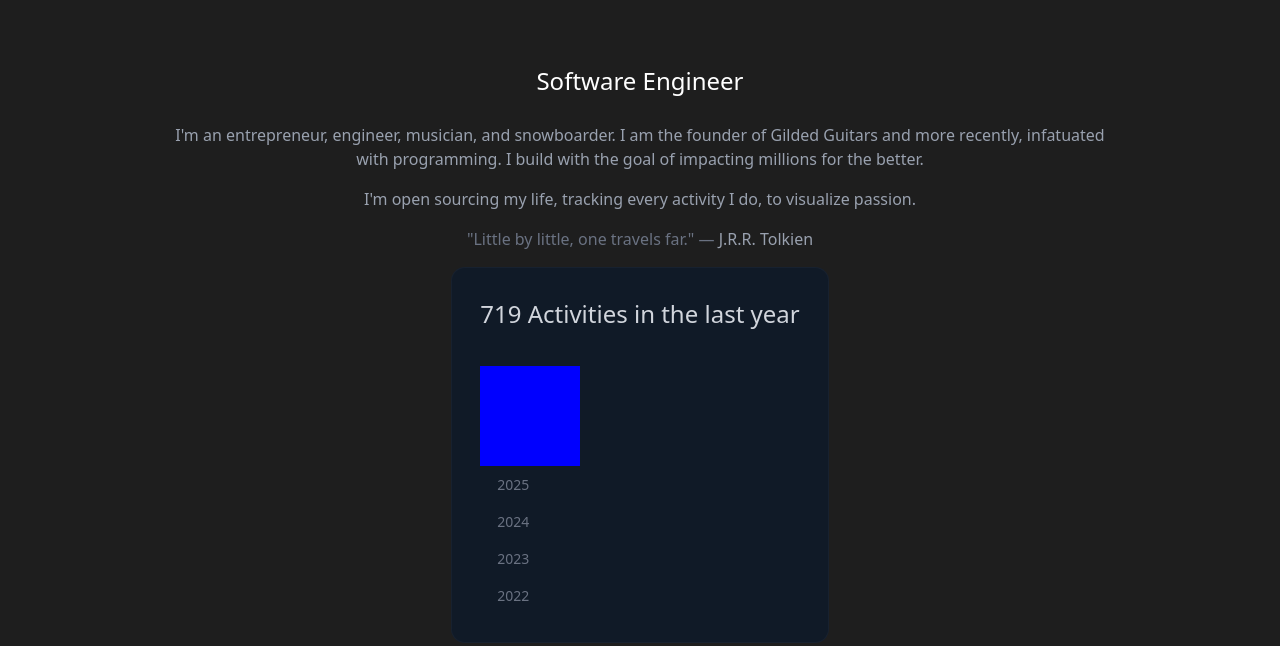
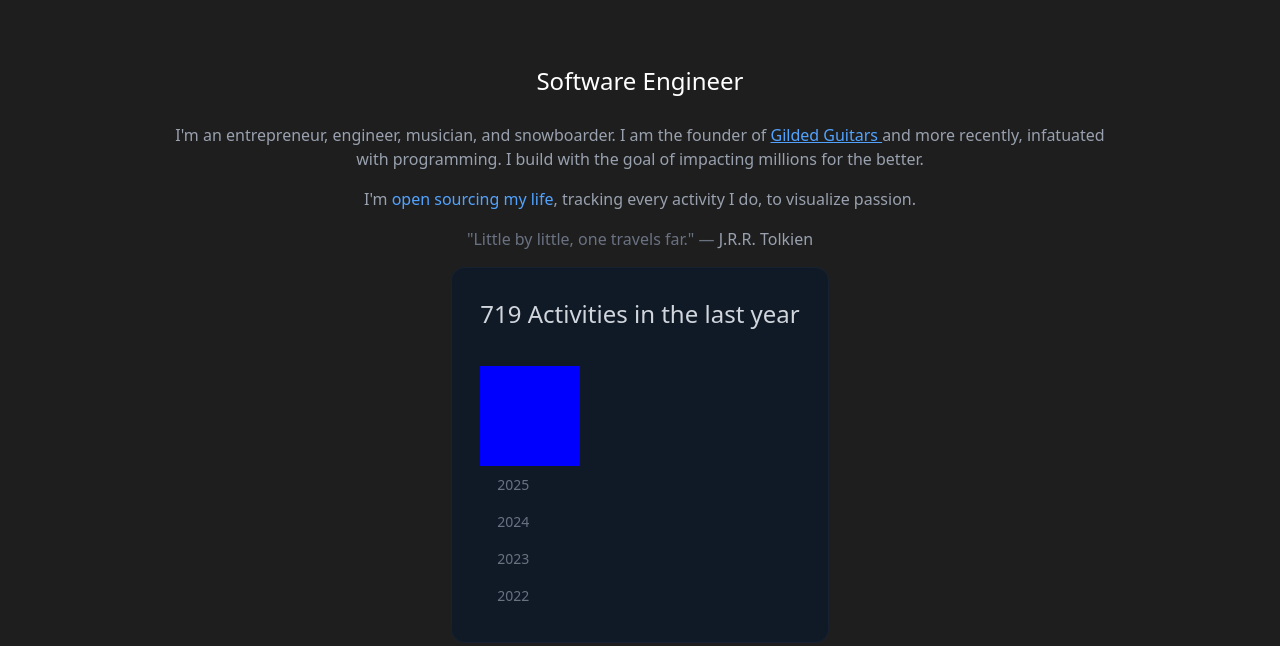
Before and after one commit to Mike-Medvedev/MichaelMedvedev-Website, a website with bundled scripts: page client/index.html in a window 1280 px wide. Shown: the part 370-1016 px from the top of the page. Built offline with nearby package versions, Linux system fonts and the light colour scheme; files whose address does not match are found by name.

Commit message:
implemented a tag design

```diff
--- a/client/index.html
+++ b/client/index.html
@@ -32,8 +32,8 @@
         <section class="main-section">
             <h1>Michael <span class="text-gradient">Medvedev</span></h1>
             <p class="text-xl">Software Engineer</p>
-            <p class="text-muted-extra">I'm an entrepreneur, engineer, musician, and snowboarder. I am the founder of Gilded Guitars and more recently, infatuated with programming. I build with the goal of impacting millions for the better.</p>
-            <p class="text-muted-extra">I'm open sourcing my life, tracking every activity I do, to visualize passion.</p>
+            <p class="text-muted-extra">I'm an entrepreneur, engineer, musician, and snowboarder. I am the founder of <a href="https://gilded-guitars.com" target="_blank">Gilded Guitars </a>and more recently, infatuated with programming. I build with the goal of impacting millions for the better.</p>
+            <p class="text-muted-extra">I'm <span class="text-primary">open sourcing my life</span>, tracking every activity I do, to visualize passion.</p>
             <p class="text-muted-extra"><span class="text-quote">"Little by little, one travels far." — </span>J.R.R. Tolkien</p>
         </section>
         <section>
@@ -53,17 +53,23 @@
     </main>
     <!-----------HOME PAGE-------------->
 
+
+
     <!-----------PROGRAMMING PAGE-------------->
     <main id="programming">
         PROGRAMMING
     </main>
     <!-----------PROGRAMMING PAGE-------------->
 
+
+
     <!-----------GUITAR PAGE-------------->
     <main id="guitar">
         GUITAR
     </main>
     <!-----------GUITAR PAGE-------------->
+
+
 
     <!-----------SNOWBOARDING PAGE-------------->
     <main id="snowboarding">
--- a/client/router.js
+++ b/client/router.js
@@ -7,6 +7,7 @@ const routes = {
 }
 const pages = document.querySelectorAll("main");
 const navButtons = document.querySelectorAll("nav button")
+
 function toggleActivePage(pageToActivate){
     if(pageToActivate === "/") pageToActivate = "home";
     else if(pageToActivate.startsWith("/")) pageToActivate = pageToActivate.slice(1);
@@ -14,14 +15,11 @@ function toggleActivePage(pageToActivate){
     navButtons.forEach(button => button.classList.toggle("active", button.id === pageToActivate))
 }
 
-
 {
     let initialPathname= URL.parse(window.location.href)?.pathname.slice(1) ?? "home";
     if(!(initialPathname in routes)) initialPathname = "home";
     toggleActivePage(initialPathname);
 }
-
-
 
 
 window.addEventListener("popstate", (event) => {
--- a/client/styles.css
+++ b/client/styles.css
@@ -178,6 +178,7 @@ button{
 
     --text-base: var(--white-0);
     --text-primary: var(--blue-400);
+    --text-primary-light: var(--blue-300);
     --text-muted: var(--white-200);
     --text-muted-extra: var(--white-300);
     --text-quote: var(--white-400);
@@ -286,6 +287,9 @@ h5 {
 .text-quote{
     color: var(--text-quote);
 }
+.text-primary{
+    color: var(--text-primary);
+}
 
 .text-gradient{
     background-image: var(--text-gradiant);
@@ -346,6 +350,16 @@ main {
             text-align: center;
         }
    }
+}
+
+a {
+    color: var(--text-primary);
+    &:hover{
+        color: var(--text-primary-light);
+    }
+    &:active{
+
+    }
 }
 
 button {
```
